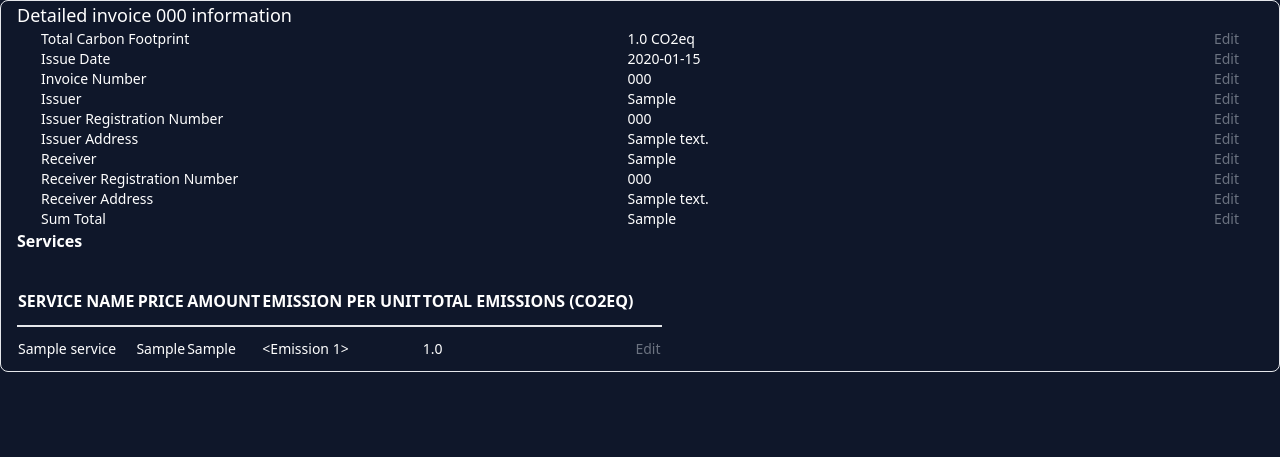
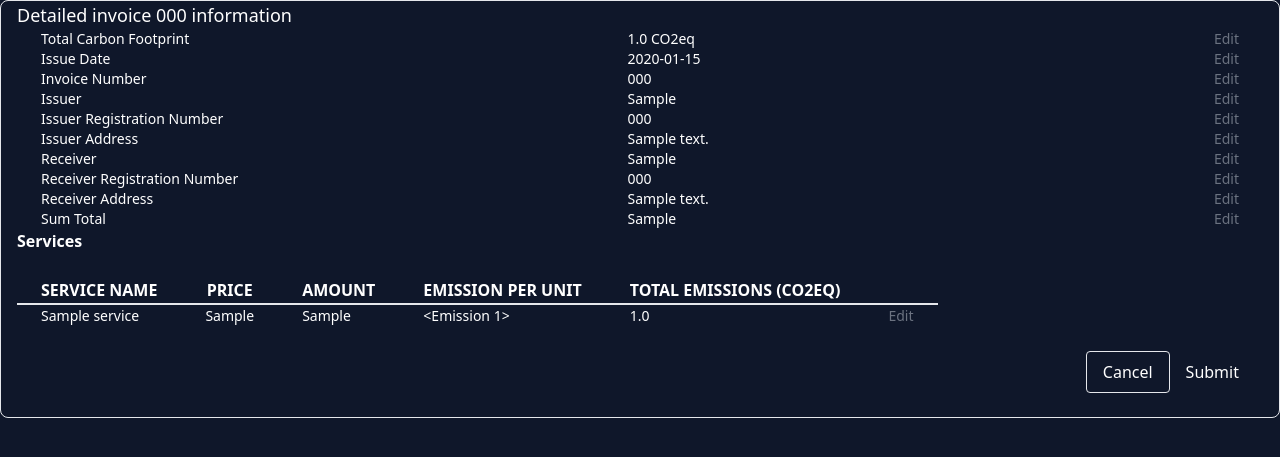
Before and after one commit to HarKemp/ProjLab, a Flask app: page /my-invoices/invoice/1 in a window 1280 px wide. Shown: the top 457 px of the page. Run offline with Flask 3, Linux system fonts and the light colour scheme; a user stored in the database is signed in; tables that the repository leaves empty hold one stand-in row (values such as "Sample post"); parts of the project's set-up code (start-up, migrations or seed data) failed here and were passed over.

Commit message:
feature/invoicePage: Add edit, cancel and submit frontend functionality

```diff
--- a/Application/app/templates/invoice.html
+++ b/Application/app/templates/invoice.html
@@ -12,54 +12,146 @@
         </div>
 
         {% set fields = [
-        {'label': 'Total Carbon Footprint', 'value': invoice.total_emissions ~ ' CO2eq'},
-        {'label': 'Issue Date', 'value': invoice.issue_date.strftime('%Y-%m-%d') if invoice.issue_date else 'N/A'},
-        {'label': 'Invoice Number', 'value': invoice.issue_number},
-        {'label': 'Issuer', 'value': invoice.issuer},
-        {'label': 'Issuer Registration Number', 'value': invoice.issuer_registration_number},
-        {'label': 'Issuer Address', 'value': invoice.issuer_address},
-        {'label': 'Receiver', 'value': invoice.receiver},
-        {'label': 'Receiver Registration Number', 'value': invoice.receiver_registration_number},
-        {'label': 'Receiver Address', 'value': invoice.receiver_address},
-        {'label': 'Sum Total', 'value': invoice.sum_total}
+        {'label': 'Total Carbon Footprint', 'key': 'total_emissions', 'value': invoice.total_emissions ~ ' CO2eq'},
+        {'label': 'Issue Date', 'key': 'issue_date', 'value': invoice.issue_date.strftime('%Y-%m-%d') if invoice.issue_date else 'N/A'},
+        {'label': 'Invoice Number', 'key': 'issue_number', 'value': invoice.issue_number},
+        {'label': 'Issuer', 'key': 'issuer', 'value': invoice.issuer},
+        {'label': 'Issuer Registration Number', 'key': 'issuer_registration_number', 'value': invoice.issuer_registration_number},
+        {'label': 'Issuer Address', 'key': 'issuer_address', 'value': invoice.issuer_address},
+        {'label': 'Receiver', 'key': 'receiver', 'value': invoice.receiver},
+        {'label': 'Receiver Registration Number', 'key': 'receiver_registration_number', 'value': invoice.receiver_registration_number},
+        {'label': 'Receiver Address', 'key': 'receiver_address', 'value': invoice.receiver_address},
+        {'label': 'Sum Total', 'key': 'sum_total', 'value': invoice.sum_total}
     ] %}
 
+        <div id="fields">
             {% for field in fields %}
                 <div class="border-t border-gray-800 px-4 py-5 sm:p-0">
                     <dl class="flex items-center gap-4 px-6">
                         <dt class="text-sm flex-1">{{ field.label }}</dt>
-            <dd class="text-sm flex-1">{{ field.value }}</dd>
-            <button class="text-sm font-medium text-gray-500">Edit</button>
+                        <dd class="text-sm flex-1">
+                            <span class="field-display">{{ field.value }}</span>
+                            <input type="text" class="field-input hidden border rounded px-2 py-1 w-full text-black"
+                                   value="{{ field.value }}" data-key="{{ field.key }}">
+                        </dd>
+                        <button class="text-sm font-medium text-gray-500 edit-btn">Edit</button>
                     </dl>
                 </div>
             {% endfor %}
+        </div>
 
         <div class="border-t border-gray-800 px-4 py-5 sm:p-0">
             <h4 class="text-base font-semibold">Services</h4>
             <table class="min-w-full leading-normal mt-6 border-t border-gray-100">
                 <thead>
                 <tr>
-                    <th class="px-5 py-3 border-b-2 border-gray-200 text-left text-xs font-semibold uppercase tracking-wider">Service Name</th>
-                    <th class="px-5 py-3 border-b-2 border-gray-200 text-left text-xs font-semibold uppercase tracking-wider">Price</th>
-                    <th class="px-5 py-3 border-b-2 border-gray-200 text-left text-xs font-semibold uppercase tracking-wider">Amount</th>
-                    <th class="px-5 py-3 border-b-2 border-gray-200 text-left text-xs font-semibold uppercase tracking-wider">Emission per Unit</th>
-                    <th class="px-5 py-3 border-b-2 border-gray-200 text-left text-xs font-semibold uppercase tracking-wider">Total Emissions (CO2eq)</th>
-                    <th class="px-5 py-3 border-b-2 border-gray-200 text-left text-xs font-semibold uppercase tracking-wider"></th>
+                    <th class="px-6 py-4 border-b-2 border-gray-200 text-left text-xs font-semibold uppercase tracking-wider">
+                        Service Name
+                    </th>
+                    <th class="px-6 py-4 border-b-2 border-gray-200 text-left text-xs font-semibold uppercase tracking-wider">
+                        Price
+                    </th>
+                    <th class="px-6 py-4 border-b-2 border-gray-200 text-left text-xs font-semibold uppercase tracking-wider">
+                        Amount
+                    </th>
+                    <th class="px-6 py-4 border-b-2 border-gray-200 text-left text-xs font-semibold uppercase tracking-wider">
+                        Emission per Unit
+                    </th>
+                    <th class="px-6 py-4 border-b-2 border-gray-200 text-left text-xs font-semibold uppercase tracking-wider">
+                        Total Emissions (CO2eq)
+                    </th>
+                    <th class="px-6 py-4 border-b-2 border-gray-200 text-left text-xs font-semibold uppercase tracking-wider"></th>
                 </tr>
                 </thead>
-            <tbody>
+                <tbody id="services">
                 {% for service in invoice.services %}
                     <tr>
-                    <td class="border-b border-gray-200 px-5 py-3 text-sm text-left">{{ service.name }}</td>
-                    <td class="border-b border-gray-200 px-5 py-3 text-sm text-left">{{ service.price }}</td>
-                    <td class="border-b border-gray-200 px-5 py-3 text-sm text-left">{{ service.amount }}</td>
-                    <td class="border-b border-gray-200 px-5 py-3 text-sm text-left">{{ service.emission }}</td>
-                    <td class="border-b border-gray-200 px-5 py-3 text-sm text-left">{{ service.total_emissions }}</td>
-                    <td class="border-b border-gray-200 px-5 py-3 text-sm text-right"><button class="text-sm font-medium text-gray-500 text-right">Edit</button></td>
+                        <td class="border-b border-gray-200 px-6 py-4 text-sm text-left">
+                            <span class="row-display">{{ service.name }}</span>
+                            <input type="text" class="row-input hidden border rounded px-2 py-1 w-full text-black"
+                                   value="{{ service.name }}" data-key="name">
+                        </td>
+                        <td class="border-b border-gray-200 px-6 py-4 text-sm text-left">
+                            <span class="row-display">{{ service.price }}</span>
+                            <input type="text" class="row-input hidden border rounded px-2 py-1 w-full text-black"
+                                   value="{{ service.price }}" data-key="price">
+                        </td>
+                        <td class="border-b border-gray-200 px-6 py-4 text-sm text-left">
+                            <span class="row-display">{{ service.amount }}</span>
+                            <input type="text" class="row-input hidden border rounded px-2 py-1 w-full text-black"
+                                   value="{{ service.amount }}" data-key="amount">
+                        </td>
+                        <td class="border-b border-gray-200 px-6 py-4 text-sm text-left">
+                            <span class="row-display">{{ service.emission }}</span>
+                            <input type="text" class="row-input hidden border rounded px-2 py-1 w-full text-black"
+                                   value="{{ service.emission.value }}" data-key="emission">
+                        </td>
+                        <td class="border-b border-gray-200 px-6 py-4 text-sm text-left">
+                            <span class="row-display">{{ service.total_emissions }}</span>
+                            <input type="text" class="row-input hidden border rounded px-2 py-1 w-full text-black"
+                                   value="{{ service.total_emissions }}" data-key="total_emissions">
+                        </td>
+                        <td class="border-b border-gray-200 px-6 py-4 text-sm text-right">
+                            <button class="text-sm font-medium text-gray-500 edit-row-btn">Edit</button>
+                        </td>
                     </tr>
                 {% endfor %}
                 </tbody>
             </table>
         </div>
+
+        <div class="flex justify-end gap-4 p-6">
+            <button id="cancel-btn" class="px-4 py-2 border rounded text-gray-600 disabled:opacity-50" disabled>Cancel
+            </button>
+            <button id="submit-btn" class="px-4 py-2 bg-blue-600 text-white rounded disabled:opacity-50" disabled>
+                Submit
+            </button>
         </div>
+    </div>
+
+    <script>
+        const fieldsContainer = document.querySelector("#fields");
+        const servicesContainer = document.querySelector("#services");
+        const submitBtn = document.querySelector("#submit-btn");
+        const cancelBtn = document.querySelector("#cancel-btn");
+
+        let edited = false;
+
+        function toggleEditMode(container, btnSelector, displaySelector, inputSelector) {
+            container.addEventListener("click", (event) => {
+                if (event.target.matches(btnSelector)) {
+                    const parent = event.target.closest("dl, tr");
+                    const displays = parent.querySelectorAll(displaySelector);
+                    const inputs = parent.querySelectorAll(inputSelector);
+                    displays.forEach(d => d.classList.toggle("hidden"));
+                    inputs.forEach(i => i.classList.toggle("hidden"));
+                    edited = true;
+                    submitBtn.disabled = false;
+                    cancelBtn.disabled = false;
+                }
+            });
+        }
+
+        toggleEditMode(fieldsContainer, ".edit-btn", ".field-display", ".field-input");
+        toggleEditMode(servicesContainer, ".edit-row-btn", ".row-display", ".row-input");
+
+        cancelBtn.addEventListener("click", () => {
+            location.reload();
+        });
+
+        submitBtn.addEventListener("click", () => {
+            const fieldInputs = [...document.querySelectorAll(".field-input")].map(input => ({
+                key: input.dataset.key,
+                value: input.value
+            }));
+            const rowInputs = [...document.querySelectorAll("#services tr")].map(row => {
+                return [...row.querySelectorAll(".row-input")].reduce((acc, input) => {
+                    acc[input.dataset.key] = input.value;
+                    return acc;
+                }, {});
+            });
+            console.log({fields: fieldInputs, services: rowInputs});
+            // TODO edit info in db and redirect ot this page
+        });
+    </script>
 {% endblock %}
```
Lines whose indentation alone changed are shown as unchanged.
